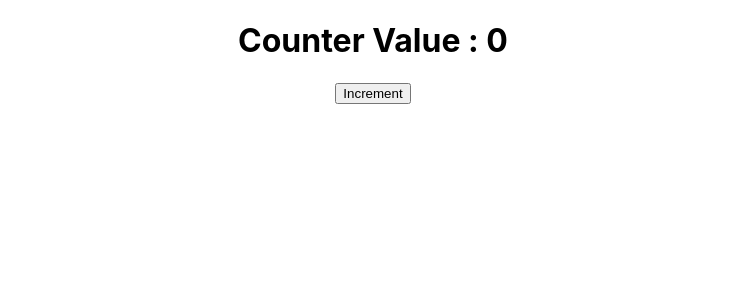
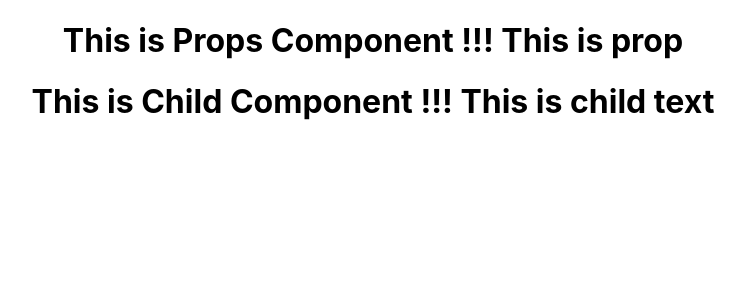
Before and after one commit to AbhishekKumar4/React-Basics, a React (Create React App) app in the folder my-app/: page / in a window 1280 px wide. Shown: the top 300 px of the page, without its empty margins (267-1012 px from the left). Built offline with nearby package versions, Linux system fonts and the light colour scheme.

Commit message:
desrtructuring props

```diff
--- a/my-app/src/App.js
+++ b/my-app/src/App.js
@@ -6,6 +6,7 @@ import HelloPure from './components/HelloPureRct'
 import CustomProps from './components/CustomProps'
 import HelloStExample from './components/HelloStExample'
 import Counter from './components/Counter'
+import DestructuringProps from './components/DestructuringProps'
 
 function App() {
   return (
@@ -15,7 +16,9 @@ function App() {
       <HelloPure />
       <CustomProps test = "This is prop"> This is child text</CustomProps>
      <HelloStExample />*/}
-      <Counter />
+     <DestructuringProps test = "This is prop"> This is child text</DestructuringProps>
+      {/**<Counter />*/}
+
   </div>
   );
 }
--- a/my-app/src/components/Counter.js
+++ b/my-app/src/components/Counter.js
@@ -20,18 +20,27 @@ class Counter extends Component {
     }
 
     incrementFive() {
+        console.log("chal gya bencho")
         this.incrementValue()
-        this.incrementValue()
-        this.incrementValue()
-        this.incrementValue()
-        this.incrementValue()
+        //this.incrementValue()
+        //this.incrementValue()
+        //this.incrementValue()
+        //this.incrementValue()
     }
 
+
+
     render() {
+
+        const incremntFive = () => {
+            this.incrementValue()
+        }
+
         return(
             <div>
                 <h1>Counter Value : {this.state.counter}</h1>
-                <button onClick = { () => this.incrementFive()}>Increment</button>
+                {/**<button onClick = { () => this.incrementFive()}>Increment</button> */}
+                <button onClick = {incremntFive}>Increment</button>
             </div>
         )
     }
--- /dev/null
+++ b/my-app/src/components/DestructuringProps.js
@@ -0,0 +1,12 @@
+import React from 'react';
+
+const DestructuringProps  = ({test, children}) => {
+    return(
+    <div>
+    <h1>This is Props Component !!! {test}</h1>
+    <h1>This is Child Component !!! {children}</h1>
+    </div>
+    );
+}
+
+export default  DestructuringProps
```
